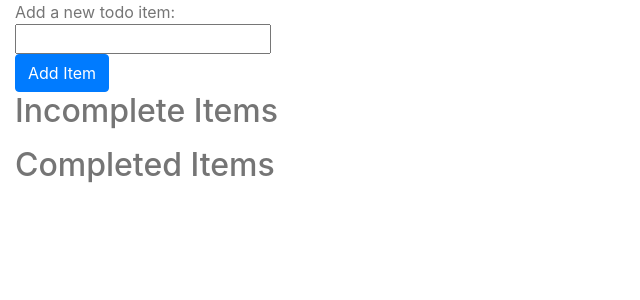
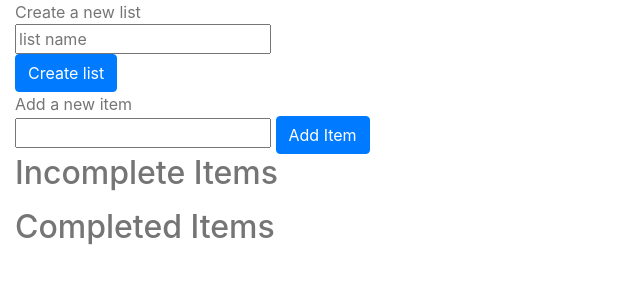
Before and after one commit to rmclean98/GroceryGoat, a Flask app: page /Lists in a window 1280 px wide. Shown: the part 61-361 px from the top of the page, without its empty margins (0-640 px from the left). Run offline with Flask 2, Linux system fonts and the light colour scheme; a user stored in the database is signed in; data comes from the database, SQL or seed files in the repository; data that the repository does not hold is empty; some libraries are stand-ins or nearby versions.

Commit message:
testing new changes to lists

```diff
--- a/GroceryGoat.py
+++ b/GroceryGoat.py
@@ -46,9 +46,12 @@ def main():
     	currentuser = y.fname
     return render_template('GGHome.html', home_shopping_image = Floating_shopping, home_recipe_image = recipe_template,userFName=currentuser )
 
+@app.route('/addList', methods=['POST'])
+def addList():
+	return redirect(url_for('lists'))
 
-@app.route('/add', methods=['POST'])
-def add():
+@app.route('/addItem', methods=['POST'])
+def addItem():
 	todo = Todo(text=request.form['todoitem'], complete=False)
 	db.session.add(todo)
 	db.session.commit()
@@ -59,10 +62,10 @@ def add():
 def lists():
 	if 'user_id' in session:
 		x = session['user_id']
-		currentuser = Users.query.with_entities(Users.userId).filter(Users.userId==x).all()
-		for y in currentuser:
-			u_id = y.userId
-		users_lists = ListDetails.query.with_entities(ListDetails.userId).filter(ListDetails.userId==u_id).all()
+		#currentuser = Users.query.with_entities(Users.userId).filter(Users.userId==x).all()
+		#for y in currentuser:
+		#	u_id = y.userId
+		users_lists = ListDetails.query.with_entities(ListDetails.userId).filter(ListDetails.userId==x).all()
 		if len(users_lists)==0:
 			print('user has no lists')
 			incomplete = Todo.query.filter_by(complete=False).all()
--- a/templates/GGLists.html
+++ b/templates/GGLists.html
@@ -35,11 +35,20 @@
 </head>
 <body>
     {% block body %}
-
     <div class="col-3">
         <div>
-            Add a new todo item:
-            <form action="{{ url_for('add') }}" method="POST">
+            Create a new list
+            <form action="{{ url_for('addList') }}" method="POST">
+                <input type="text" name="listname" placeholder="list name">
+                <input type="submit" value="Create list" class="btn btn-primary">
+            </form>
+        </div>
+
+    </div>
+    <div class="col-9">
+        <div>
+            Add a new item
+            <form action="{{ url_for('addItem') }}" method="POST">
                 <input type="text" name="todoitem">
                 <input type="submit" value="Add Item" class="btn btn-primary">
             </form>
--- a/templates/GGLogin.html
+++ b/templates/GGLogin.html
@@ -1,7 +1,7 @@
 {% extends "template.html" %}
 <body>
 	{% block body %}
-    <h1 style="padding-top: 10px; padding-bottom:10px;">Welcome to Grocery Goat!</h1>
+    <h1 style="padding-top: 10px; padding-bottom:10px; margin:auto;">Welcome to Grocery Goat!</h1>
 
     <link rel="stylesheet" href="https://maxcdn.bootstrapcdn.com/bootstrap/4.0.0/css/bootstrap.min.css" integrity="sha384-Gn5384xqQ1aoWXA+058RXPxPg6fy4IWvTNh0E263XmFcJlSAwiGgFAW/dAiS6JXm" crossorigin="anonymous">
     <form method="POST" action="" style="width: 500px; margin:auto">
```
